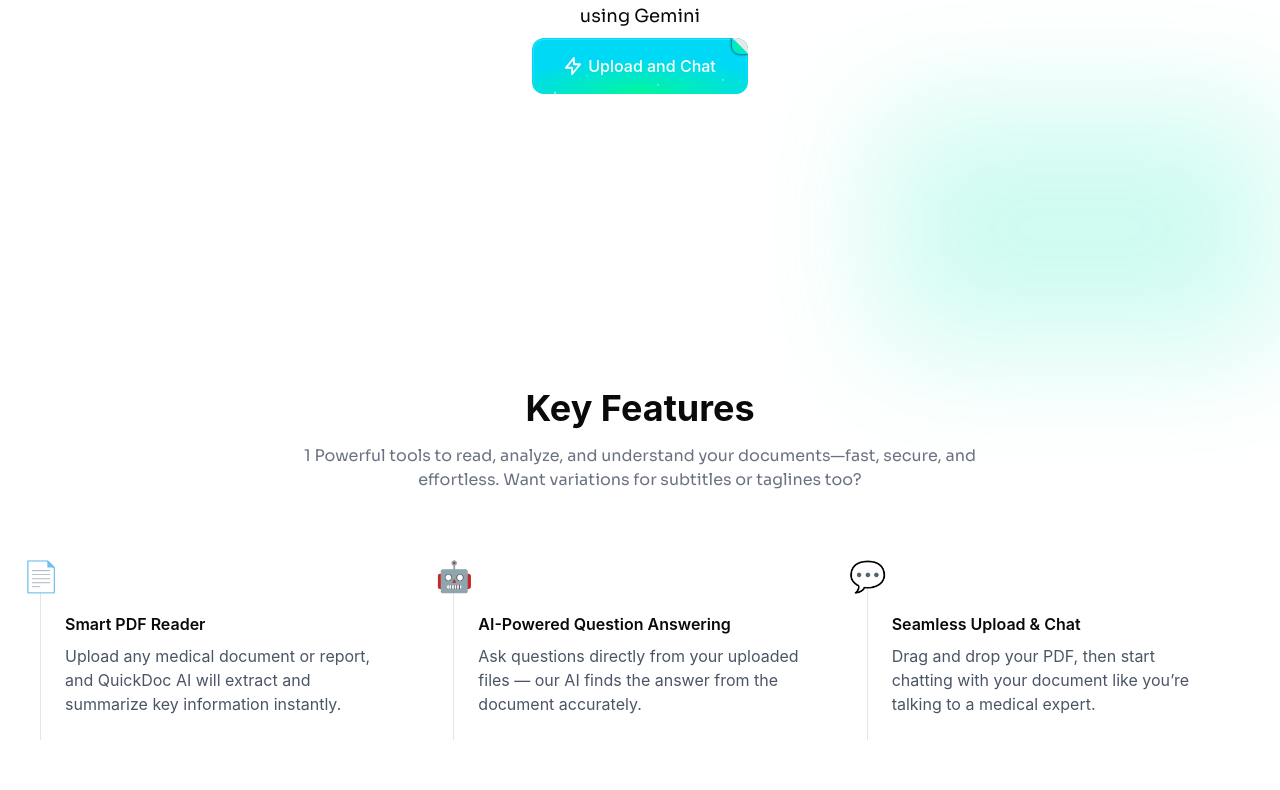
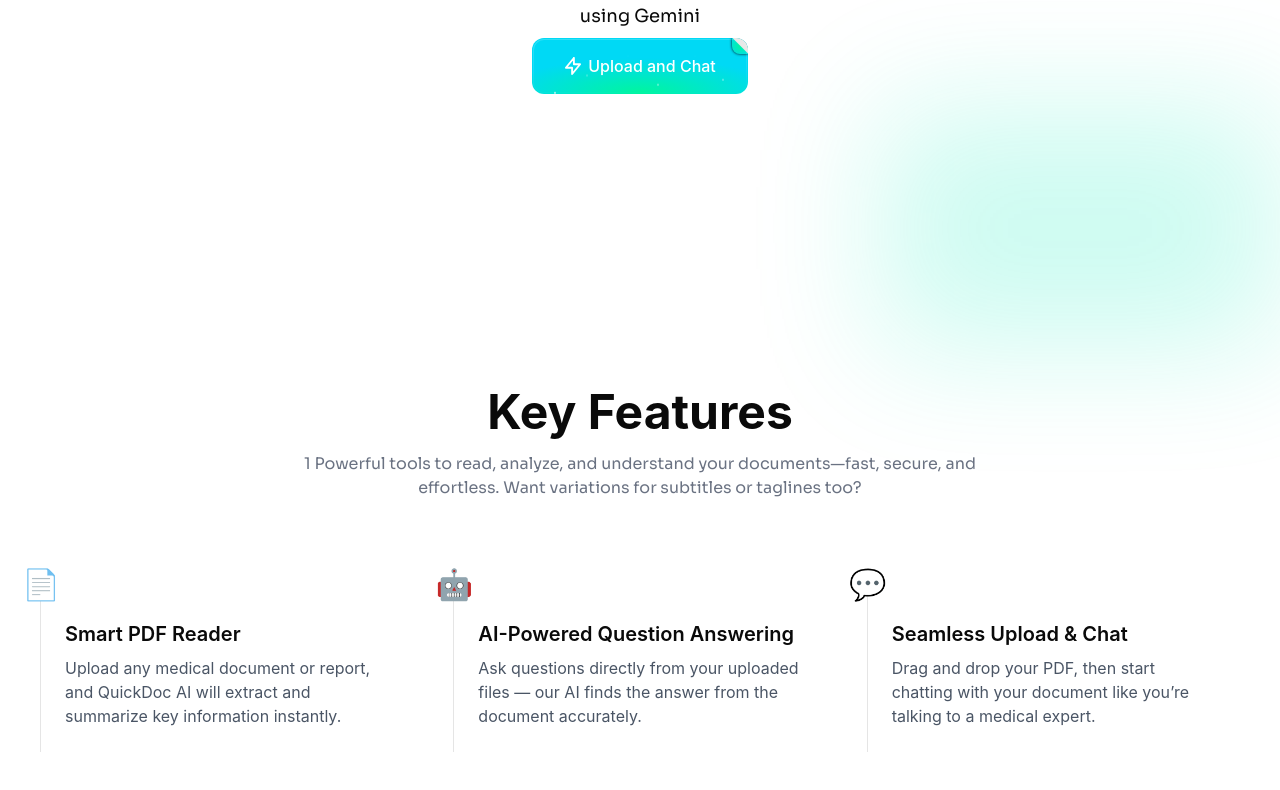
Before and after one commit to Ahmed00002/QuickDocAi, a React (Vite) app: page / in a window 1280 px wide. Shown: the part 524-1314 px from the top of the page. Built offline with nearby package versions, Linux system fonts and the light colour scheme.

Commit message:
section title is now responsible

```diff
--- a/src/components/KeyFeatures.jsx
+++ b/src/components/KeyFeatures.jsx
@@ -48,7 +48,9 @@ const KeyFeatures = () => {
               <span className="mb-4 text-3xl absolute left-0 -top-3 -translate-x-1/2 -translate-y-1/2">
                 {feature.icon}
               </span>
-              <h2 className="font-semibold mb-2">{feature.title}</h2>
+              <h2 className="font-semibold mb-2 text-lg md:text-xl 2xl:text-2xl">
+                {feature.title}
+              </h2>
               <p className="text-gray-600">{feature.description}</p>
             </div>
           ))}
--- a/src/components/shared/SectionTitle.jsx
+++ b/src/components/shared/SectionTitle.jsx
@@ -5,7 +5,7 @@ const SectionTitle = ({ title, subtitle }) => {
   return (
     <>
       <div className="flex flex-col items-center justify-center  mb-10">
-        <h1 data-aos="fade-up" className=" font-bold text-4xl">
+        <h1 data-aos="fade-up" className=" font-bold text-4xl lg:text-5xl">
           {title}
         </h1>
         <p
```
